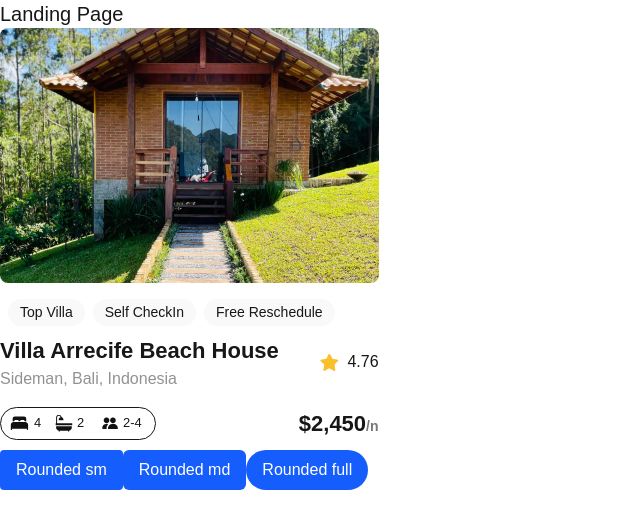
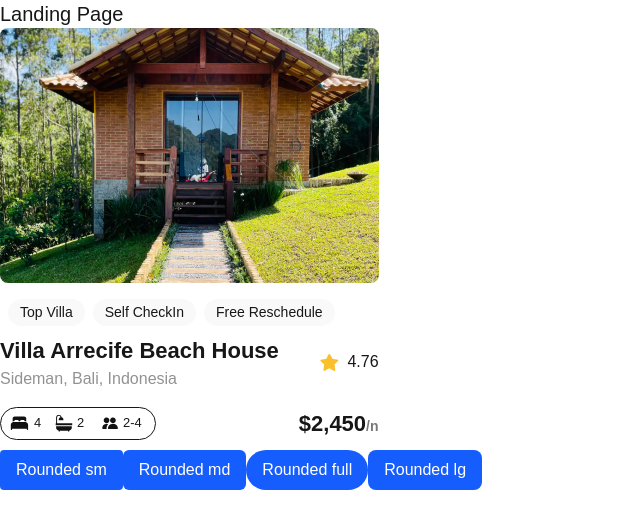
Before and after one commit to samsonkimani/alx-project-0x00-setup, a Next.js app in the folder alx-project-0x00/: page /landing in a window 1280 px wide. Shown: the top 528 px of the page, without its empty margins (0-640 px from the left). Built offline with nearby package versions, Linux system fonts and the light colour scheme.

Commit message:
creating buttons

```diff
--- a/alx-project-0x00/pages/landing.tsx
+++ b/alx-project-0x00/pages/landing.tsx
@@ -10,6 +10,7 @@ const Landing: React.FC =  () => {
       <Button title="Rounded sm" styles="rounded-sm" />
       <Button title="Rounded md" styles="rounded-md" />
       <Button title="Rounded full" styles="rounded-full" />
+      <Button title="Rounded lg" styles="rounded-lg" />
     </div>
   )
 }
```
